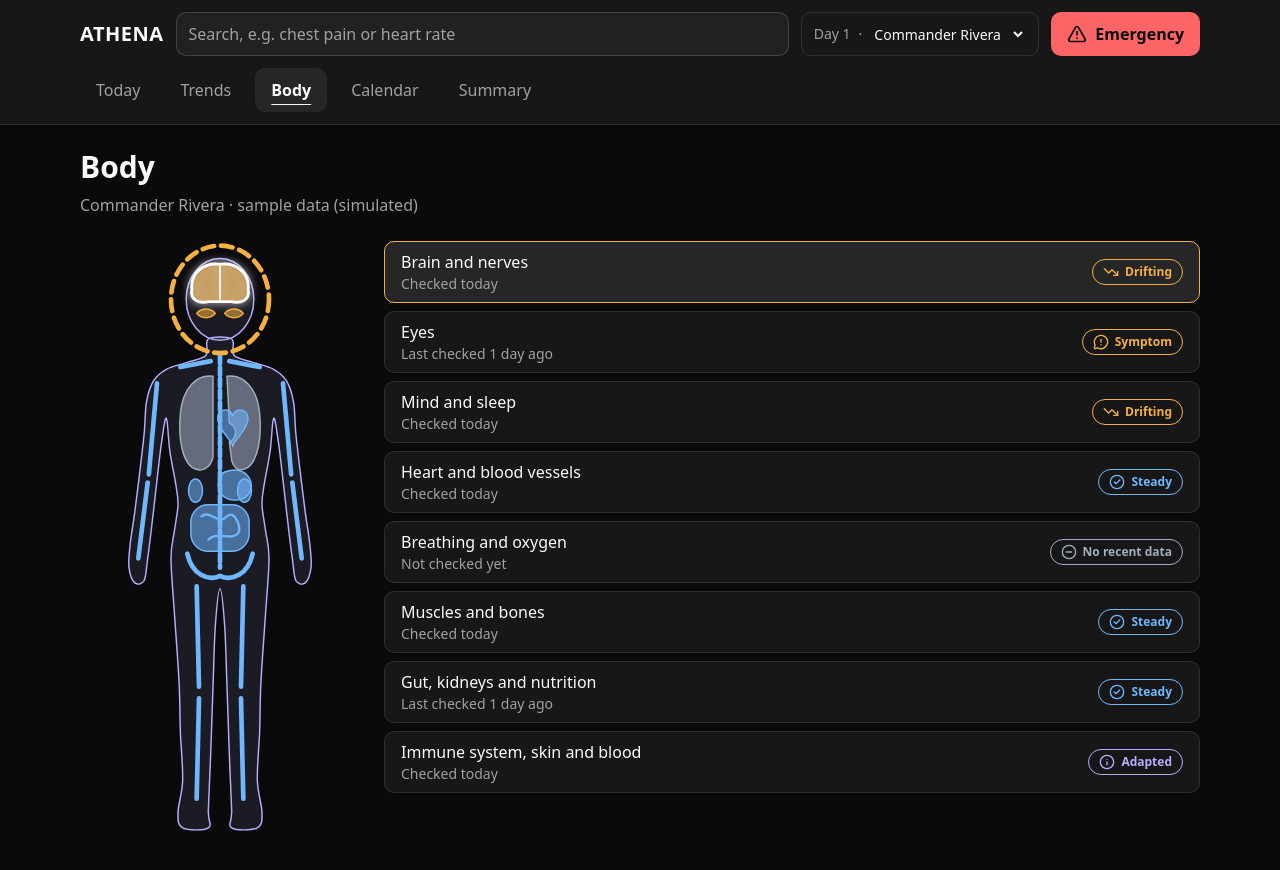
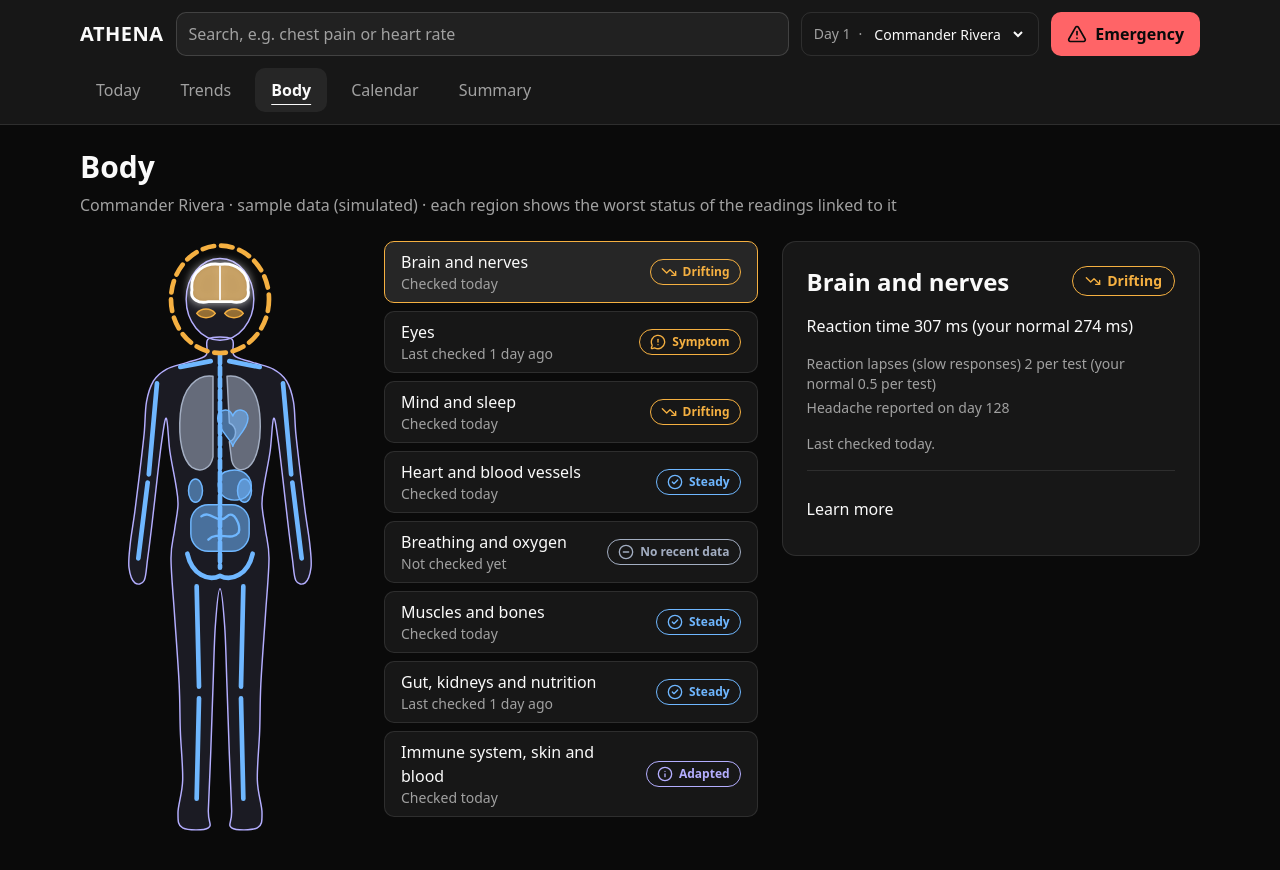
Before and after one commit to NASAthon/ATHENA, a Next.js app: page /body in a window 1280 px wide. Built offline with nearby package versions, Linux system fonts and the light colour scheme.

Commit message:
Added body map region card with NASA sources

```diff
--- a/src/app/body/page.js
+++ b/src/app/body/page.js
@@ -2,21 +2,34 @@
 
 import { useState } from "react";
 import BodyMap from "@/components/BodyMap";
+import RegionCard from "@/components/RegionCard";
 import { getRegionStatuses, SAMPLE_RIVERA } from "@/lib/regionStatus";
 
-// TEMPORARY: shows the body map with Rivera's sample data.
-// Step 5 replaces this with the full Body page (map + region card).
+// Body page: the body map plus the card for the selected region.
+// TEMPORARY: uses Rivera's sample data. Swap SAMPLE_RIVERA for the logic owner's
+// real output for the selected astronaut before submission.
 export default function Page() {
-  const [selectedId, setSelectedId] = useState("brain");
   const statuses = getRegionStatuses(SAMPLE_RIVERA);
+
+  // Start on the worst region, so the most important one is open first.
+  const worst = [...statuses].sort((a, b) => b.rank - a.rank)[0];
+  const [selectedId, setSelectedId] = useState(worst?.id ?? null);
+  const selected = statuses.find((s) => s.id === selectedId);
 
   return (
     <main className="mx-auto w-full max-w-6xl flex-1 px-4 py-6">
       <h1 className="text-3xl font-semibold">Body</h1>
       <p className="mt-2 mb-6 text-muted-foreground">
-        Commander Rivera · sample data (simulated)
+        Commander Rivera · sample data (simulated) · each region shows the worst status of the readings linked to it
       </p>
-      <BodyMap statuses={statuses} selectedId={selectedId} onSelect={setSelectedId} />
+      <div className="flex flex-wrap items-start gap-6">
+        <div className="min-w-0 flex-[3_1_560px]">
+          <BodyMap statuses={statuses} selectedId={selectedId} onSelect={setSelectedId} />
+        </div>
+        <div className="min-w-0 flex-[2_1_340px]">
+          <RegionCard status={selected} />
+        </div>
+      </div>
     </main>
   );
 }
--- /dev/null
+++ b/src/components/RegionCard.js
@@ -0,0 +1,223 @@
+// Region card: details for the region picked on the body map.
+// Layered, as docs/DECISIONS.md > Content Style asks:
+//   Glance (always visible): name, status, the main reason, last checked.
+//   Learn more (on tap): body parts, NASA risks and hazards with source links, verified facts.
+//
+// Props:
+//   status  one entry from getRegionStatuses() (src/lib/regionStatus.js)
+
+import {
+  CircleCheck,
+  CircleMinus,
+  ExternalLink,
+  Info,
+  MessageCircleWarning,
+  OctagonAlert,
+  TrendingDown,
+} from "lucide-react";
+import { getRegion, HAZARDS, RISKS } from "@/lib/bodyRegions";
+
+const ICONS = { CircleCheck, CircleMinus, Info, MessageCircleWarning, OctagonAlert, TrendingDown };
+
+// Plain-English names and units for readings and symptoms.
+// TODO: move to a shared file once the logic owner defines the indicator list.
+const INDICATORS = {
+  heartRate: { label: "Resting heart rate", unit: "bpm" },
+  systolic: { label: "Blood pressure (top number)", unit: "mmHg" },
+  diastolic: { label: "Blood pressure (bottom number)", unit: "mmHg" },
+  bloodSugar: { label: "Blood glucose", unit: "mg/dL" },
+  temperature: { label: "Body temperature", unit: "°C" },
+  sleepHours: { label: "Sleep", unit: "h" },
+  mood: { label: "Mood", unit: "/ 5" },
+  reactionMedian: { label: "Reaction time", unit: "ms" },
+  lapses: { label: "Reaction lapses (slow responses)", unit: "per test" },
+  exerciseMinutes: { label: "Exercise", unit: "min" },
+  spo2: { label: "Blood oxygen (SpO₂)", unit: "%" },
+  radiationDose: { label: "Radiation dose", unit: "mSv" },
+};
+
+const SYMPTOMS = {
+  dizziness: "Dizziness",
+  headache: "Headache",
+  motionSickness: "Motion sickness",
+  confusion: "Confusion",
+  visionChange: "Vision change",
+  chestPain: "Chest pain",
+  palpitations: "Palpitations (racing or uneven heartbeat)",
+  faint: "Feeling faint",
+  shortOfBreath: "Short of breath",
+  backPain: "Back pain",
+  jointPain: "Joint pain",
+  nausea: "Nausea",
+  appetiteChange: "Appetite change",
+  fever: "Fever",
+  rash: "Rash",
+  coldSore: "Cold sore",
+  infection: "Infection",
+};
+
+// One reason as a plain-English line, e.g. "Sleep 5.8 h (your normal 6.8 h)".
+function describeReason(reason) {
+  if (reason.symptom) {
+    return `${SYMPTOMS[reason.symptom] ?? reason.symptom} reported on day ${reason.day}`;
+  }
+  const info = INDICATORS[reason.indicator] ?? { label: reason.indicator, unit: "" };
+  const value = reason.value != null ? ` ${reason.value} ${info.unit}` : "";
+  const normal = reason.normal != null ? ` (your normal ${reason.normal} ${info.unit})` : "";
+  return `${info.label}${value}${normal}`;
+}
+
+// "NASA states" or "ATHENA's interpretation", so inferred links are never shown as NASA claims.
+function BasisTag({ basis }) {
+  return basis === "stated" ? (
+    <span className="rounded border border-border px-1.5 py-0.5 text-xs text-muted-foreground">NASA states</span>
+  ) : (
+    <span className="rounded border border-dashed border-border px-1.5 py-0.5 text-xs text-muted-foreground">
+      ATHENA&apos;s interpretation
+    </span>
+  );
+}
+
+function SourceLink({ href, children }) {
+  return (
+    <a
+      href={href}
+      target="_blank"
+      rel="noreferrer"
+      className="inline-flex items-center gap-1 underline underline-offset-2 hover:text-foreground focus-visible:outline-none focus-visible:ring-2 focus-visible:ring-ring"
+    >
+      {children}
+      <ExternalLink aria-hidden="true" className="size-3.5" />
+      <span className="sr-only">(opens NASA page)</span>
+    </a>
+  );
+}
+
+export default function RegionCard({ status }) {
+  if (!status) {
+    return (
+      <section className="rounded-xl border bg-card p-6 text-muted-foreground">
+        Select a body region to see its details.
+      </section>
+    );
+  }
+
+  const region = getRegion(status.id);
+  const Icon = ICONS[status.icon];
+  const main = status.reasons[0];
+
+  return (
+    <section aria-labelledby="region-card-title" className="flex flex-col gap-4 rounded-xl border bg-card p-6">
+      {/* Glance */}
+      <div className="flex flex-wrap items-start justify-between gap-3">
+        <h2 id="region-card-title" className="text-2xl font-semibold">
+          {status.name}
+        </h2>
+        <span
+          className="flex items-center gap-1.5 rounded-full border px-3 py-1 text-sm font-semibold"
+          style={{ borderColor: status.colour, color: status.colour }}
+        >
+          <Icon aria-hidden="true" className="size-4" />
+          {status.label}
+        </span>
+      </div>
+
+      <p className="text-base">{main ? describeReason(main) : status.meaning}</p>
+
+      {status.reasons.length > 1 && (
+        <ul className="flex flex-col gap-1 text-sm text-muted-foreground">
+          {status.reasons.slice(1).map((r, i) => (
+            <li key={i}>{describeReason(r)}</li>
+          ))}
+        </ul>
+      )}
+
+      <p className="text-sm text-muted-foreground">
+        {status.daysSinceChecked == null
+          ? "Not checked yet."
+          : status.daysSinceChecked === 0
+            ? "Last checked today."
+            : `Last checked ${status.daysSinceChecked} day${status.daysSinceChecked === 1 ? "" : "s"} ago.`}{" "}
+        {status.status === "steady" && "Steady means the linked readings are inside your own normal range. It is not a full medical check."}
+      </p>
+
+      {/* Learn more */}
+      <details className="group border-t pt-4">
+        <summary className="flex min-h-11 cursor-pointer items-center font-medium focus-visible:outline-none focus-visible:ring-2 focus-visible:ring-ring">
+          Learn more
+        </summary>
+
+        <div className="flex flex-col gap-5 pt-3 text-sm">
+          <div>
+            <h3 className="mb-1 font-semibold">What this covers</h3>
+            <p className="text-muted-foreground">{region.bodyParts.join(", ")}.</p>
+          </div>
+
+          <div>
+            <h3 className="mb-2 font-semibold">How spaceflight affects it (NASA health risks)</h3>
+            <ul className="flex flex-col gap-3">
+              {region.risks.map((r) => (
+                <li key={r.id} className="flex flex-col gap-1">
+                  <span className="flex flex-wrap items-center gap-2">
+                    <SourceLink href={RISKS[r.id].url}>{RISKS[r.id].name}</SourceLink>
+                    <BasisTag basis={r.basis} />
+                  </span>
+                  <span className="text-muted-foreground">{r.note}</span>
+                </li>
+              ))}
+            </ul>
+          </div>
+
+          <div>
+            <h3 className="mb-2 font-semibold">Spaceflight hazards behind it</h3>
+            <ul className="flex flex-col gap-3">
+              {region.hazards.map((h) => (
+                <li key={h.id} className="flex flex-col gap-1">
+                  <span className="flex flex-wrap items-center gap-2">
+                    <SourceLink href={HAZARDS[h.id].url}>{HAZARDS[h.id].name}</SourceLink>
+                    <BasisTag basis={h.basis} />
+                  </span>
+                  <span className="text-muted-foreground">{h.note}</span>
+                </li>
+              ))}
+            </ul>
+          </div>
+
+          {region.facts.length > 0 && (
+            <div>
+              <h3 className="mb-2 font-semibold">Key facts</h3>
+              <ul className="flex list-disc flex-col gap-1 pl-5">
+                {region.facts.map((f, i) => (
+                  <li key={i}>
+                    {f.text}{" "}
+                    <span className="text-muted-foreground">
+                      Source: NASA, <SourceLink href={RISKS[f.source].url}>{RISKS[f.source].name}</SourceLink>
+                    </span>
+                  </li>
+                ))}
+              </ul>
+            </div>
+          )}
+
+          {region.indicatorNotes && (
+            <p className="text-muted-foreground">
+              {Object.entries(region.indicatorNotes).map(([id, note]) => (
+                <span key={id}>
+                  {INDICATORS[id]?.label ?? id}: {note}{" "}
+                </span>
+              ))}
+            </p>
+          )}
+
+          <div>
+            <h3 className="mb-1 font-semibold">What ATHENA does next</h3>
+            <p className="text-muted-foreground">
+              If a linked reading keeps drifting for 14 more days, ATHENA asks you to tell the crew and send a summary
+              to the flight surgeon. A red limit triggers the emergency guide straight away.
+            </p>
+          </div>
+        </div>
+      </details>
+    </section>
+  );
+}
```
